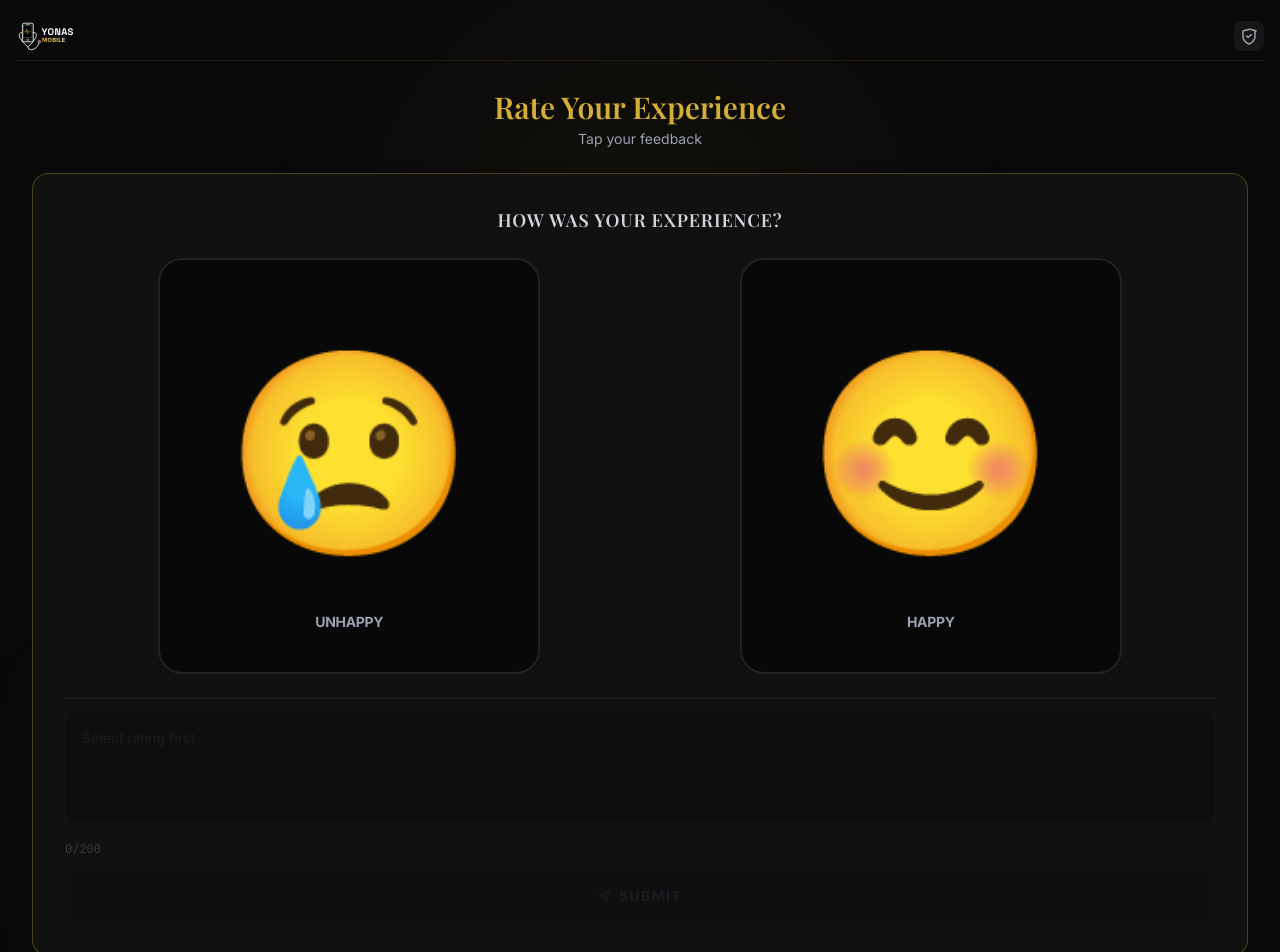
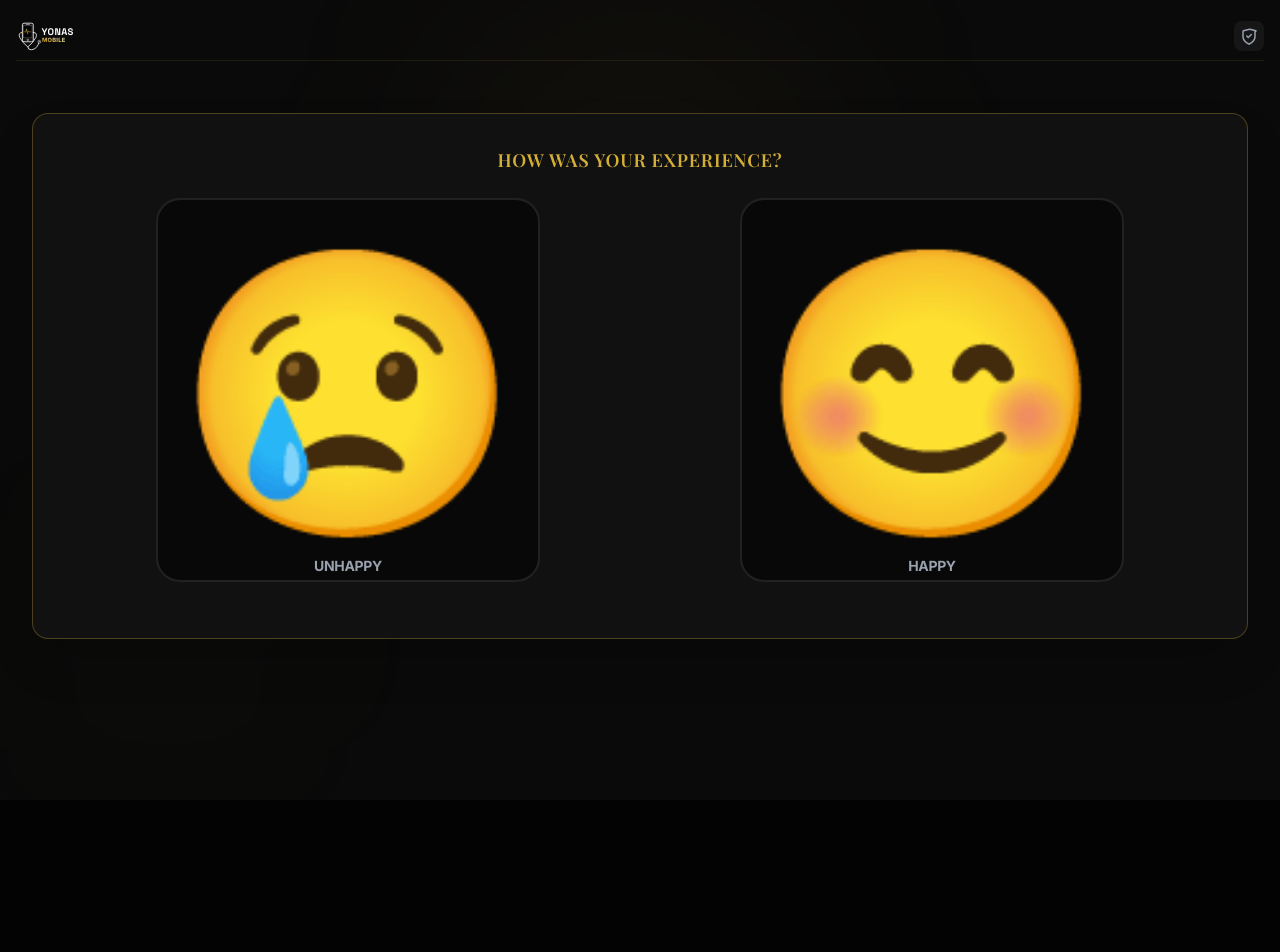
Before and after one commit to smstechnologieset/YonasCustomerFeedback, a React (Vite) app: page / in a window 1280 px wide. Shown: the top 952 px of the page. After the commit the page ends 800 px from the top, so only its background shows below. Built offline with nearby package versions, Linux system fonts and the light colour scheme; a web font is replaced by a local one.

Commit message:
removed submit and comment and labels

```diff
--- a/src/components/RatingScreen.tsx
+++ b/src/components/RatingScreen.tsx
@@ -1,6 +1,5 @@
 import React, { useState } from "react";
 import YonasLogo from "./YonasLogo";
-import { Send } from "lucide-react";
 
 interface RatingScreenProps {
   onSubmit: (rating: number, emoji: string, category: string, text: string) => void;
@@ -17,35 +16,40 @@ const EMOJI_OPTIONS = [
 
 export default function RatingScreen({ onSubmit, isSubmitting, onOpenAdmin }: RatingScreenProps) {
   const [selectedRating, setSelectedRating] = useState<number | null>(null);
-  const [writtenFeedback, setWrittenFeedback] = useState("");
+  const [showConfirmation, setShowConfirmation] = useState(false);
   const [errorMessage, setErrorMessage] = useState("");
 
   const selectedOption = EMOJI_OPTIONS.find((o) => o.rating === selectedRating);
 
   const handleSelectRating = (rating: number) => {
     setSelectedRating(rating);
+    setShowConfirmation(true);
     setErrorMessage("");
   };
 
-
-
-  const handleSubmit = (e: React.FormEvent) => {
-    e.preventDefault();
+  const handleConfirmSubmit = () => {
     if (!selectedRating || !selectedOption) {
-      setErrorMessage("Please select an emoji rating to share your experience.");
+      setErrorMessage("Please select an emoji rating.");
       return;
     }
 
+    // Submit with empty text feedback
     onSubmit(
       selectedOption.rating,
       selectedOption.emoji,
       selectedOption.label,
-      writtenFeedback
+      ""
     );
 
-    // Reset states
+    // Reset
     setSelectedRating(null);
-    setWrittenFeedback("");
+    setShowConfirmation(false);
+    setErrorMessage("");
+  };
+
+  const handleCancel = () => {
+    setShowConfirmation(false);
+    setSelectedRating(null);
     setErrorMessage("");
   };
 
@@ -73,33 +77,22 @@ export default function RatingScreen({ onSubmit, isSubmitting, onOpenAdmin }: Ra
       {/* CORE FORM SECTION */}
       <main className="w-full mx-auto flex flex-col items-center justify-center py-4 z-10 select-none" id="Feedback-main">
         <div className="w-full text-center mb-6">
-          <h2 className="text-2xl sm:text-3xl font-serif text-[#D4AF37] font-bold" id="main-greeting">
-            Rate Your Experience
-          </h2>
-          <p className="text-gray-400 text-xs sm:text-sm mt-1">
-            Tap your feedback
-          </p>
+          {/* Header removed - using only the emoji question */}
         </div>
 
-        <form onSubmit={handleSubmit} className="w-full flex flex-col items-center px-4" id="rating-form">
-          {/* ERROR STATUS */}
-          {errorMessage && (
-            <div className="text-red-400 font-medium text-xs text-center mb-3 bg-red-950/20 border border-red-500/20 py-2 px-3 rounded-lg w-full max-w-7xl">
-              {errorMessage}
-            </div>
-          )}
-
+        {/* EMOJI SELECTION ONLY - NO FORM */}
+        <div className="w-full flex flex-col items-center px-4" id="rating-section">
           {/* UNIFIED FEEDBACK CARD - LANDSCAPE TABLET OPTIMIZED */}
           <div className="w-full max-w-7xl bg-[#111] border border-[#D4AF37]/30 rounded-2xl p-8 shadow-2xl">
 
             {/* EMOJI SELECT CONTAINER */}
             <div className="mb-6">
-              <h3 className="text-lg uppercase tracking-wider text-gray-300 font-serif mb-6 text-center">
+              <h3 className="text-lg uppercase tracking-wider text-[#D4AF37] font-serif mb-6 text-center font-bold">
                 How was your experience?
               </h3>
               <div className="w-full flex flex-row justify-center gap-50" id="emoji-row">
                 {EMOJI_OPTIONS.map((opt) => {
-                  const isSelected = selectedRating === opt.rating;
+                  const isSelected = selectedRating === opt.rating && showConfirmation;
                   return (
                     <button
                       key={opt.rating}
@@ -110,7 +103,7 @@ export default function RatingScreen({ onSubmit, isSubmitting, onOpenAdmin }: Ra
                         boxShadow: `0 0 30px ${opt.color}99, inset 0 0 20px ${opt.color}40`,
                         transform: "scale(1.1)"
                       } : {}}
-                      className={`relative flex flex-col items-center justify-center py-10 px-16 rounded-3xl border-2 transition-all duration-200 cursor-pointer ${
+                      className={`relative flex flex-col items-center justify-center w-96 h-96 rounded-3xl border-2 transition-all duration-200 cursor-pointer overflow-hidden ${
                         isSelected
                           ? "bg-black"
                           : "bg-black/50 border-white/10"
@@ -118,10 +111,10 @@ export default function RatingScreen({ onSubmit, isSubmitting, onOpenAdmin }: Ra
                       id={`emoji-btn-${opt.rating}`}
                     >
                       {/* Large emoji */}
-                      <span className="mb-3 block" style={{ fontSize: "200px" }}>
+                      <span className="block" style={{ fontSize: "280px", lineHeight: "1" }}>
                         {opt.emoji}
                       </span>
-                      <span className={`text-sm uppercase tracking-tight font-bold ${
+                      <span className={`text-sm uppercase tracking-tight font-bold absolute bottom-1 ${
                         isSelected ? "font-bold" : "text-gray-400"
                       }`}
                       style={isSelected ? { color: opt.color } : {}}>
@@ -132,55 +125,68 @@ export default function RatingScreen({ onSubmit, isSubmitting, onOpenAdmin }: Ra
                 })}
               </div>
             </div>
+          </div>
+        </div>
+      </main>
 
-            {/* DIVIDER */}
-            <div className="border-t border-white/5 my-3"></div>
+      {/* CONFIRMATION POPUP - SUBMIT FEEDBACK */}
+      {showConfirmation && selectedOption && (
+        <div className="fixed inset-0 z-50 flex items-center justify-center p-4 bg-black/85 backdrop-blur-md" id="confirmation-popup-overlay">
+          <div className="max-w-md w-full bg-[#111] border-2 border-[#D4AF37] rounded-3xl p-8 shadow-[0_0_50px_rgba(212,175,55,0.25)] text-center">
+            {/* Selected emoji display */}
+            <div className="mb-6 flex justify-center">
+              <span style={{ fontSize: "180px" }}>
+                {selectedOption.emoji}
+              </span>
+            </div>
 
-            {/* COMPACT FEEDBACK & SUBMIT TOGETHER */}
-            <div className={`transition-opacity duration-200 ${selectedRating !== null ? "opacity-100" : "opacity-40"}`}>
-              <textarea
-                value={writtenFeedback}
-                disabled={selectedRating === null}
-                onChange={(e) => setWrittenFeedback(e.target.value)}
-                placeholder={selectedRating ? "Add comments... (Optional)" : "Select rating first"}
-                className="w-full bg-black border border-gray-800 rounded-lg p-4 text-sm focus:border-[#D4AF37] outline-none h-28 placeholder-gray-600 font-sans text-white focus:ring-1 focus:ring-[#D4AF37]/20 transition-all resize-none disabled:opacity-40 mb-3"
-                maxLength={200}
-              />
+            {/* Title */}
+            <h2 className="text-2xl font-serif text-[#D4AF37] mb-2 font-bold">
+              Confirm Feedback
+            </h2>
 
-              <div className="flex justify-between items-center mb-3 text-xs text-gray-500">
-                <span className="font-mono">{writtenFeedback.length}/200</span>
-              </div>
+            {/* Message */}
+            <p className="text-gray-400 text-sm mb-8">
+              You selected <span style={{ color: selectedOption.color }} className="font-bold">{selectedOption.label}</span>. Submit this feedback?
+            </p>
 
-              {/* SUBMIT BUTTON */}
+            {/* Buttons */}
+            <div className="flex gap-4 justify-center">
+              {/* Cancel Button */}
               <button
-                type="submit"
-                disabled={selectedRating === null || isSubmitting}
-                className={`w-full py-4 px-8 rounded-lg font-sans font-bold uppercase tracking-widest text-sm flex items-center justify-center gap-2 transition-all duration-300 cursor-pointer ${
-                  selectedRating !== null && !isSubmitting
+                onClick={handleCancel}
+                disabled={isSubmitting}
+                className="px-8 py-3 rounded-lg font-sans font-bold uppercase tracking-widest text-sm bg-gray-900 text-gray-300 border border-gray-700 hover:bg-gray-800 transition-colors cursor-pointer disabled:opacity-50"
+              >
+                Cancel
+              </button>
+
+              {/* Submit Button */}
+              <button
+                onClick={handleConfirmSubmit}
+                disabled={isSubmitting}
+                className={`px-8 py-3 rounded-lg font-sans font-bold uppercase tracking-widest text-sm flex items-center justify-center gap-2 transition-all duration-300 cursor-pointer ${
+                  !isSubmitting
                     ? "bg-[#D4AF37] text-black hover:bg-[#C5A028] shadow-[0_0_25px_rgba(212,175,55,0.4)]"
-                    : "bg-gray-950 text-gray-600 border border-white/5 opacity-40 cursor-not-allowed"
+                    : "bg-[#D4AF37]/50 text-black/50 cursor-not-allowed"
                 }`}
-                id="submit-feedback-btn"
               >
                 {isSubmitting ? (
                   <>
-                    <svg className="animate-spin h-3.5 w-3.5 text-black" fill="none" viewBox="0 0 24 24">
+                    <svg className="animate-spin h-3.5 w-3.5" fill="none" viewBox="0 0 24 24">
                       <circle className="opacity-25" cx="12" cy="12" r="10" stroke="currentColor" strokeWidth="4" />
                       <path className="opacity-75" fill="currentColor" d="M4 12a8 8 0 018-8V0C5.373 0 0 5.373 0 12h4zm2 5.291A7.962 7.962 0 014 12H0c0 3.042 1.135 5.824 3 7.938l3-2.647z" />
                     </svg>
                     Submitting...
                   </>
                 ) : (
-                  <>
-                    <Send size={13} />
-                    Submit
-                  </>
+                  "Submit Feedback"
                 )}
               </button>
             </div>
           </div>
-        </form>
-      </main>
+        </div>
+      )}
 
       {/* FOOTER BAR */}
       {/* <footer className="w-full text-center border-t border-white/5 pt-2 text-gray-600 text-[10px] z-10 mt-3" id="Feedback-footer">
```
